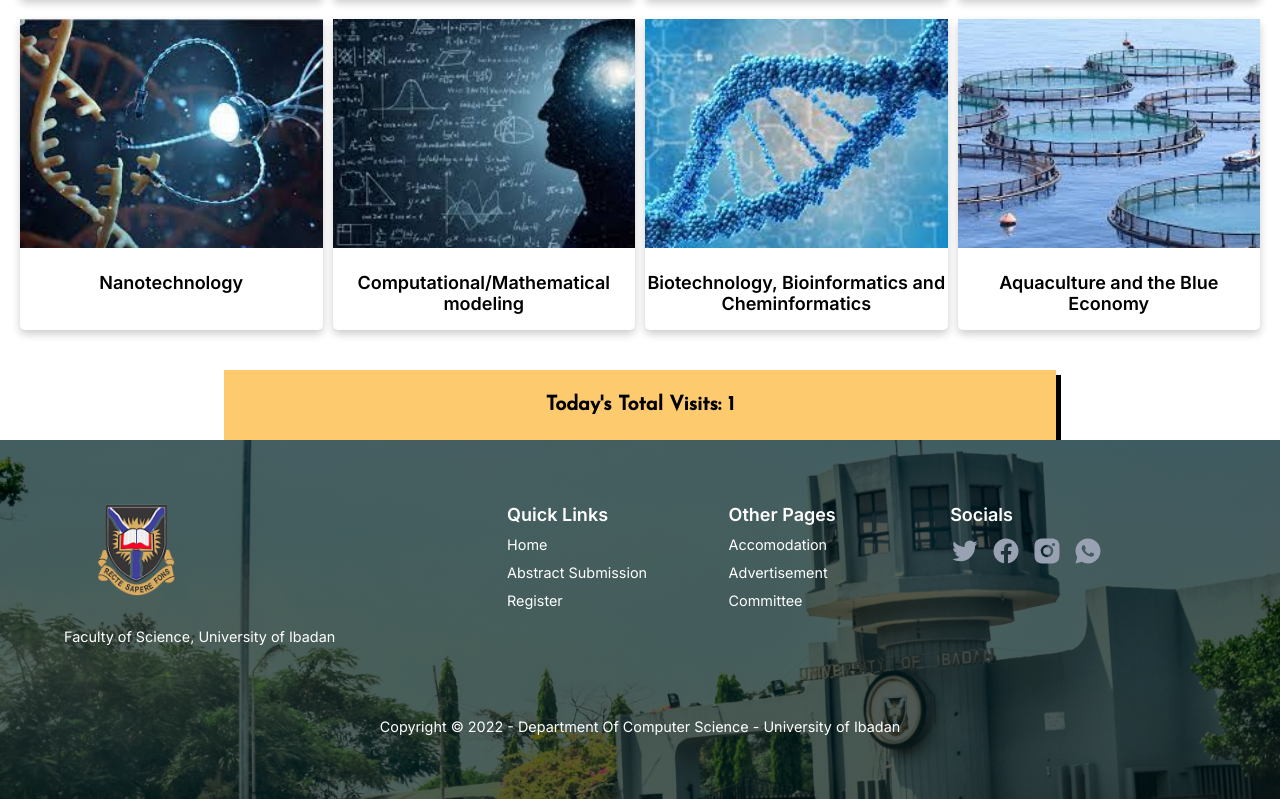
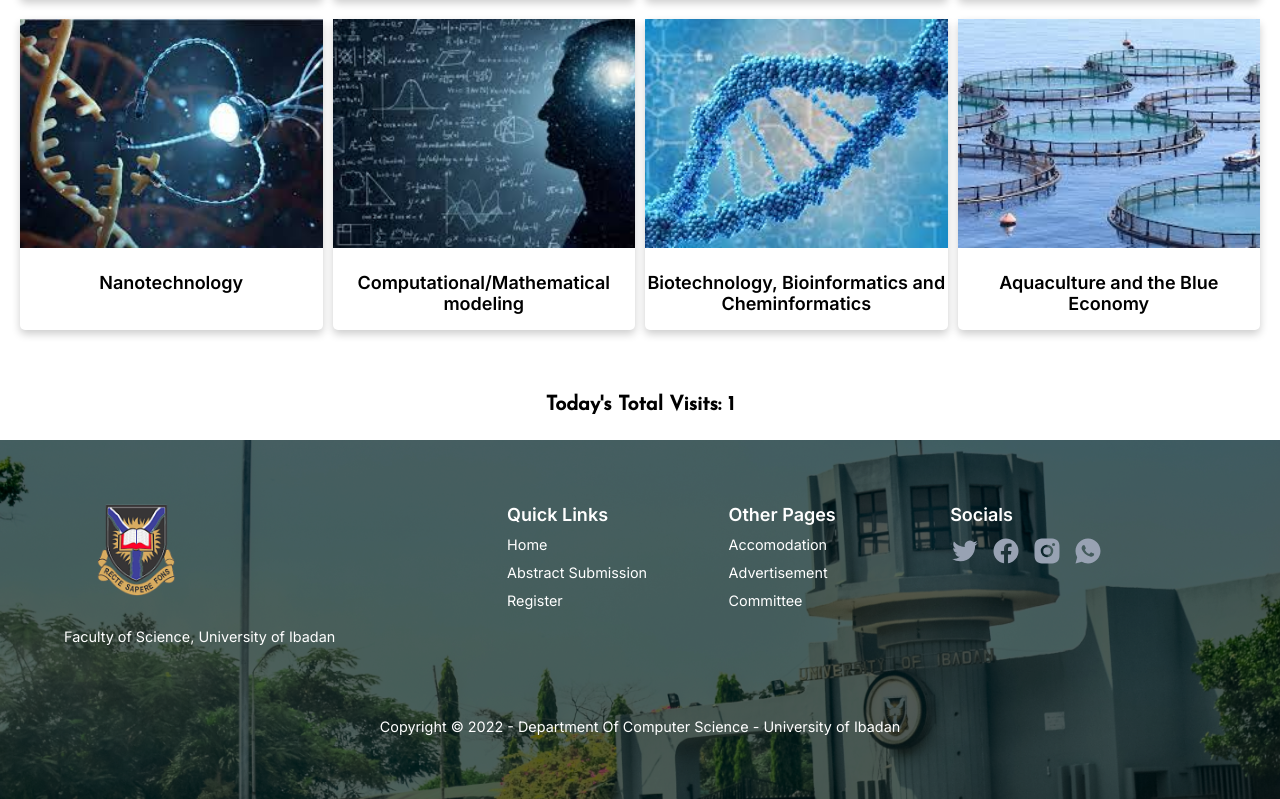
Before and after one commit to University-Of-Ibadan-Conference-Project/FrontEnd, a React (Create React App) app: page / in a window 1280 px wide. Shown: the part 2003-2802 px from the top of the page. Built offline with nearby package versions, Linux system fonts and the light colour scheme.

Commit message:
Update Home.module.scss

```diff
--- a/src/sass/pages/Home.module.scss
+++ b/src/sass/pages/Home.module.scss
@@ -219,39 +219,14 @@
 .Main {
   margin-left: auto;
   margin-right: auto;
-  width: 65%;
   height: 70px;
   font-weight: bold;
   font-size: 20px;
   font-family: "Josefin Sans", sans-serif;
-  background-color: #fdcb6e;
-  cursor: pointer;
   box-shadow: 5px 5px 0 0;
   transition: 0.3s;
   display: flex;
   justify-content: center;
   align-items: center;
   min-height: 20px;
-
-
-  @media (max-width: 850px) {
-
-  }
-
-  @media (max-width: 550px) {
-
-  }
-
-  @media (max-width: 450px) {
-
-  }
-
-  @media (max-width: 375px) {
-    width: 90%;
-  }
-
-  .Main:hover {
-    box-shadow: -5px -5px 0 0;
-    transform: scale(0.9);
-  }
 }
```
